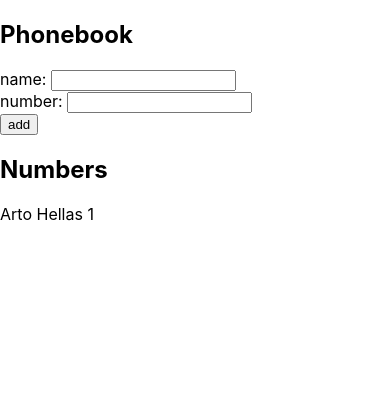
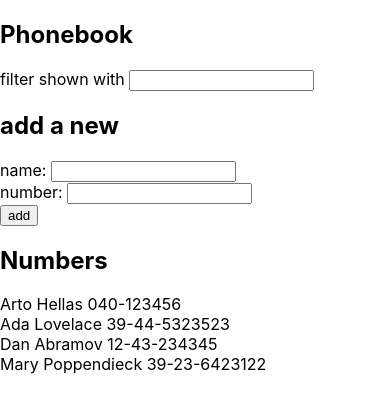
Before and after one commit to myurtoglu/fullstackopen, a React (Create React App) app in the folder part2/phonebook/: page / in a window 390 px wide. Shown: the top 412 px of the page. Built offline with nearby package versions, Linux system fonts and the light colour scheme; the HTML template or start-up script is replaced by a standard one.

Commit message:
Complete step4 of phonebook.

```diff
--- a/part2/phonebook/src/App.js
+++ b/part2/phonebook/src/App.js
@@ -1,19 +1,28 @@
 import React, { useState } from 'react'
 
-const Numbers = ({ persons }) => {
-  return persons.map(
-    person => <div key={person.name}>{person.name} {person.number}</div>)
+const Numbers = ({ persons, searchQuery }) => {
+  return persons
+    .filter(
+      person => person.name.toLowerCase().includes(searchQuery.toLowerCase()))
+    .map(
+      person => <div key={person.name}>{person.name} {person.number}</div>)
 }
 
 const App = () => {
-  const [ persons, setPersons ] = useState([
-    { name: 'Arto Hellas', number: "1"}
+  const [persons, setPersons] = useState([
+    { name: 'Arto Hellas', number: '040-123456' },
+    { name: 'Ada Lovelace', number: '39-44-5323523' },
+    { name: 'Dan Abramov', number: '12-43-234345' },
+    { name: 'Mary Poppendieck', number: '39-23-6423122' }
   ])
+
   const [ newName, setNewName ] = useState('')
   const [ newNumber, setNewNumber ] = useState('')
+  const [ searchQuery, setSearchQuery ] = useState('')
 
   const handleNameChange = (event) => setNewName(event.target.value)
   const handleNumberChange = (event) => setNewNumber(event.target.value)
+  const handleSearchQueryChange = (event) => setSearchQuery(event.target.value)
 
   const addPerson = (event) => {
     event.preventDefault()
@@ -33,6 +42,8 @@ const App = () => {
   return (
     <div>
       <h2>Phonebook</h2>
+      filter shown with <input value={searchQuery} onChange={handleSearchQueryChange} />
+      <h2>add a new</h2>
       <form onSubmit={addPerson}>
         <div> name: <input value={newName} onChange={handleNameChange} /> </div>
         <div> number: <input value={newNumber} onChange={handleNumberChange} /> </div>
@@ -41,7 +52,7 @@ const App = () => {
         </div>
       </form>
       <h2>Numbers</h2>
-      <Numbers persons={persons}/>
+      <Numbers persons={persons} searchQuery={searchQuery}/>
     </div>
   )
 }
```
